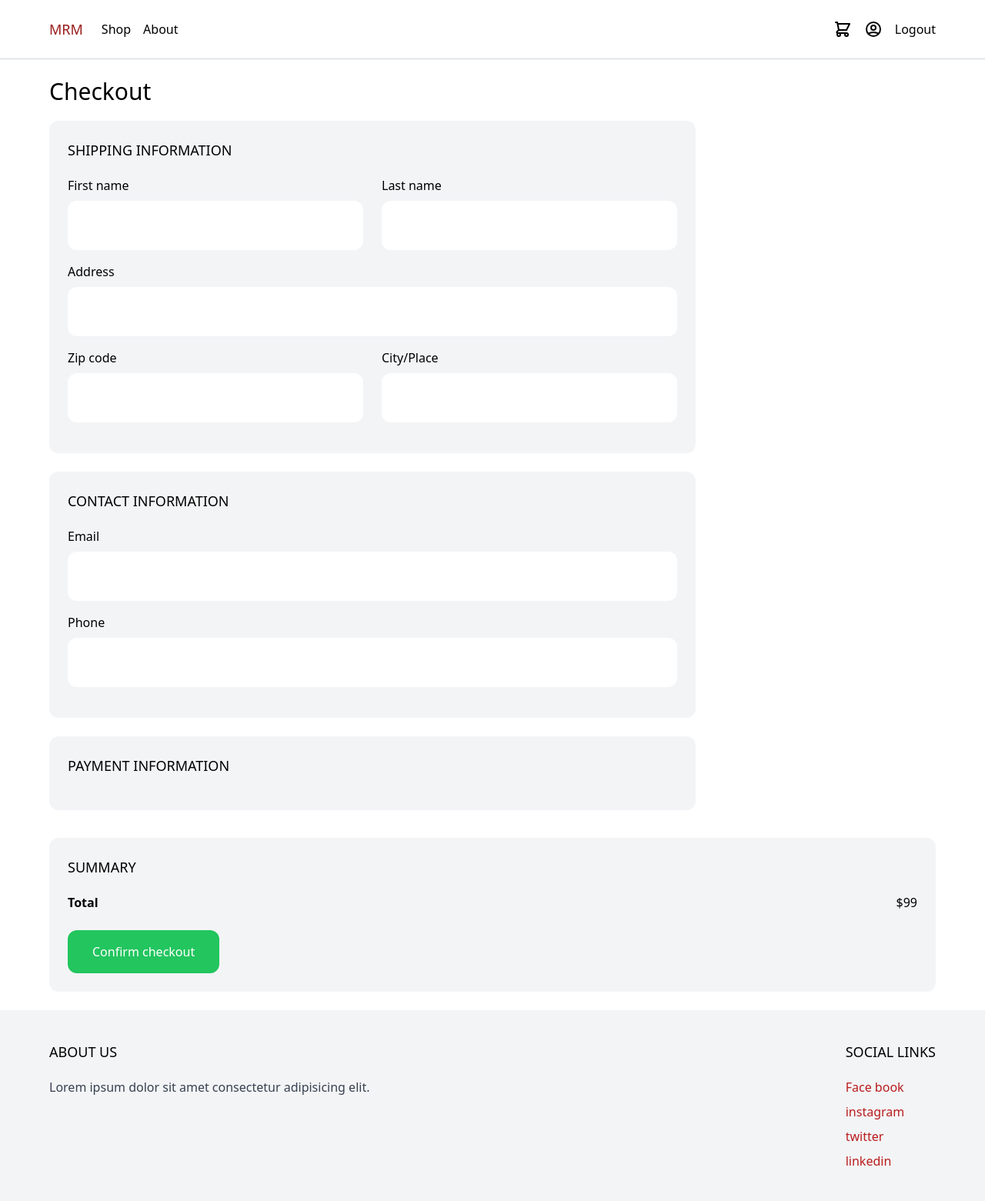
After one commit to mrmhmdi/Ecommerce-django, a Django app: page /add_to_cart/checkout/ in a window 1280 px wide. The commit adds this page. Shown: the whole page at 77% size. Run offline with Django 4.2, Linux system fonts and the light colour scheme; the visitor is signed in with stand-in values (Sample User, id 1); data comes from the database, SQL or seed files in the repository; data that the repository does not hold is empty; some libraries are stand-ins or nearby versions.

Commit message:
added cartitems and checkout page

```diff
--- a/carts/urls.py
+++ b/carts/urls.py
@@ -1,7 +1,9 @@
 from django.urls import path
 
-from .views import AddToCartItem
+from .views import AddToCartItem, CartItemListView, CheckOutTemplateView
 
 urlpatterns = [
-    path('<slug:slug>', AddToCartItem.as_view(), name='add_to_cart')
+    path('<slug:slug>', AddToCartItem.as_view(), name='add_to_cart'),
+    path('cartpage/', CartItemListView.as_view(), name='cartpage'),
+    path('checkout/', CheckOutTemplateView.as_view(), name='checkout_page')
 ]
--- a/carts/views.py
+++ b/carts/views.py
@@ -1,7 +1,7 @@
+from urllib import request
 from django.shortcuts import render, get_object_or_404
 from django.views import View
-from django.views.generic import CreateView
-
+from django.views.generic import ListView, TemplateView
 from .models import Cart, CartItem
 from products.models import Product
 # Create your views here.
@@ -22,3 +22,15 @@ class AddToCartItem(View):
             cartitem.quantity = quantity+1
             cartitem.save()
         return render(request, 'carts/menu_cart.html')
+
+
+class CartItemListView(ListView):
+    template_name = 'carts/cart_page.html'
+    context_object_name = 'cart'
+
+    def get_queryset(self):
+        return CartItem.objects.filter(cart__user=self.request.user).prefetch_related('product')
+
+
+class CheckOutTemplateView(TemplateView):
+    template_name = 'carts/checkout_page.html'
--- a/templates/account/login.html
+++ b/templates/account/login.html
@@ -1,9 +1,11 @@
 {% extends 'base.html' %}
+
+{% block title %}Login Page{% endblock title %}
 
 {% block content %}
 <div class="max-w-lg mx-auto flex flex-wrap p-6">
     <div class="w-full bg-gray-100 p-6 rounded-xl">
-        <h1 class="mb-6 text-2xl">Log in</h1>
+        <h1 class="mb-6 text-2xl">Login</h1>
 
         <form method="post" action={% url 'account_login' %} class="space-y-3">
             {% csrf_token %}
--- a/templates/account/signup.html
+++ b/templates/account/signup.html
@@ -1,9 +1,11 @@
 {% extends 'base.html' %}
+
+{% block title %}Signup Page{% endblock title %}
 
 {% block content %}
 <div class="max-w-lg mx-auto flex flex-wrap p-6">
     <div class="w-full bg-gray-100 p-6 rounded-xl">
-        <h1 class="mb-6 text-2xl">Sign up</h1>
+        <h1 class="mb-6 text-2xl">Signup</h1>
 
         <form method="post" action={% url 'account_signup' %} class="space-y-3">
             {% csrf_token %}
--- a/templates/base.html
+++ b/templates/base.html
@@ -21,10 +21,10 @@
 
             <div class='menu-right flex items-center space-x-4'>
                 <ul class='flex items-center space-x-4'>
-                    <li>
-                        {% include 'carts/menu_cart.html' %}
-                    </li>
                     {% if user.is_authenticated %}
+                        <li>
+                            {% include 'carts/menu_cart.html' %}
+                        </li>
                         <li>
                             <a href="#">
                                 <svg xmlns="http://www.w3.org/2000/svg" class="h-6 w-6" fill="none" viewBox="0 0 24 24" stroke="currentColor" stroke-width="2">
--- /dev/null
+++ b/templates/carts/checkout_page.html
@@ -0,0 +1,75 @@
+{% extends 'base.html' %}
+
+{% block title %}Checkout{% endblock title %}
+
+{% block content %}
+<div class="max-w-6xl mx-auto flex flex-wrap items-start py-6 px-6 xl:px-0">
+    <div class="products w-full lg:w-3/4">
+        <h1 class="mb-5 text-3xl">Checkout</h1>
+
+        <div class="w-full pr-6">
+            <div class="mb-6 p-6 bg-gray-100 rounded-xl">
+                <h2 class="mb-5 uppercase text-lg">Shipping information</h2>
+
+                <div class="flex space-x-6">
+                    <div class="w-1/2 mb-4">
+                        <label class="inline-block mb-2">First name</label>
+                        <input type="text" class="w-full p-5 rounded-xl">
+                    </div>
+
+                    <div class="w-1/2 mb-4">
+                        <label class="inline-block mb-2">Last name</label>
+                        <input type="text" class="w-full p-5 rounded-xl">
+                    </div>
+                </div>
+
+                <div class="mb-4">
+                    <label class="inline-block mb-2">Address</label>
+                    <input type="text" class="w-full p-5 rounded-xl">
+                </div>
+
+                <div class="flex space-x-6">
+                    <div class="w-1/2 mb-4">
+                        <label class="inline-block mb-2">Zip code</label>
+                        <input type="text" class="w-full p-5 rounded-xl">
+                    </div>
+
+                    <div class="w-1/2 mb-4">
+                        <label class="inline-block mb-2">City/Place</label>
+                        <input type="text" class="w-full p-5 rounded-xl">
+                    </div>
+                </div>
+            </div>
+
+            <div class="mb-6 p-6 bg-gray-100 rounded-xl">
+                <h2 class="mb-5 uppercase text-lg">Contact information</h2>
+
+                <div class="mb-4">
+                    <label class="inline-block mb-2">Email</label>
+                    <input type="email" class="w-full p-5 rounded-xl">
+                </div>
+
+                <div class="mb-4">
+                    <label class="inline-block mb-2">Phone</label>
+                    <input type="phone" class="w-full p-5 rounded-xl">
+                </div>
+            </div>
+
+            <div class="mb-6 p-6 bg-gray-100 rounded-xl">
+                <h2 class="mb-5 uppercase text-lg">Payment information</h2>
+            </div>
+        </div>
+    </div>
+
+    <div class="summary w-full w-1/4 p-6 bg-gray-100 rounded-xl mt-3">
+        <h2 class="uppercase text-lg mb-5">Summary</h2>
+
+        <div class="mb-6 flex justify-between">
+            <span class="font-semibold">Total</span>
+            <span>$99</span>
+        </div>
+
+        <a href="#" class="inline-block px-8 py-4 rounded-xl bg-green-500 hover:bg-green-700 text-white">Confirm checkout</a>
+    </div>
+</div>
+{% endblock content %}
--- a/templates/carts/menu_cart.html
+++ b/templates/carts/menu_cart.html
@@ -1,4 +1,4 @@
-<a href="#" id='menu-cart-button' class='relative'>
+<a href={% url 'cartpage' %} id='menu-cart-button' class='relative'>
     <svg xmlns="http://www.w3.org/2000/svg" class="h-6 w-6" fill="none" viewBox="0 0 24 24" stroke="currentColor" stroke-width="2">
         <path stroke-linecap="round" stroke-linejoin="round" d="M3 3h2l.4 2M7 13h10l4-8H5.4M7 13L5.4 5M7 13l-2.293 2.293c-.63.63-.184 1.707.707 1.707H17m0 0a2 2 0 100 4 2 2 0 000-4zm-8 2a2 2 0 11-4 0 2 2 0 014 0z" />
     </svg>
--- a/templates/core/shop.html
+++ b/templates/core/shop.html
@@ -22,6 +22,7 @@
 
             <h3 class='mt-6 mb-3 text-xl uppercase'>Categories</h3>
             <ul class='space-y-2'>
+                <li class={% if active_category %}'text-gray-500'{% else %}'text-red-500'{% endif %}><a href="{% url 'shop' %}">All Categories</a></li>
                 {% for category in categories %}
                     {% if active_category == category.slug %}
                         <li class='text-red-500'><a href="{% url 'shop' %}?cat={{ category.slug }}">{{category.name}}</a></li>
```
Also changed, not shown: templates/carts/cart_page.html (added, +44 -0 lines), templates/carts/checkout.html (added, +75 -0 lines), templates/partials/product_add_to_cart.html (deleted, +0 -7 lines), templates/partials/product_list_card.html (+8 -1 lines), templates/products/product_detail.html (+8 -2 lines).
